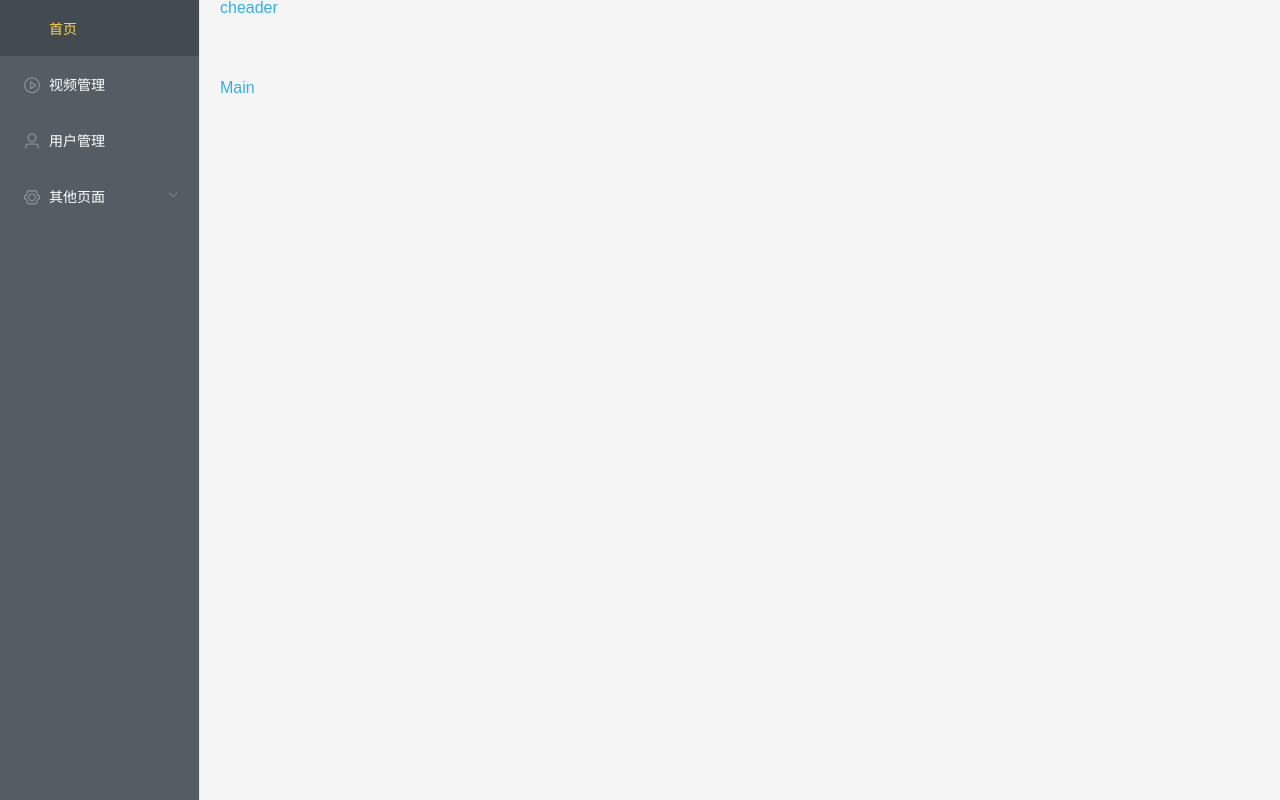
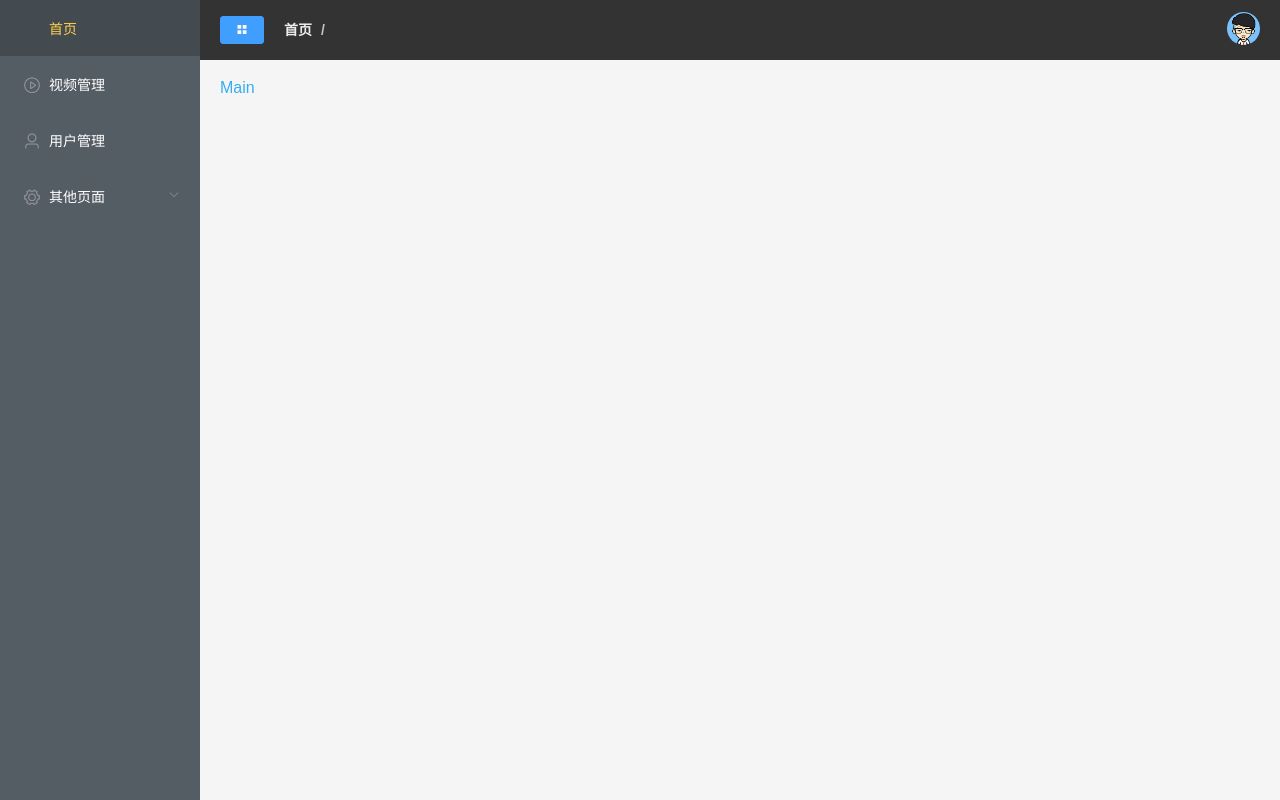
Before and after one commit to Ctrl30/vue-manage-system, a Vue app: page /#/ in a window 1280 px wide. Built offline with nearby package versions, Linux system fonts and the light colour scheme.

Commit message:
添加面包屑

```diff
--- a/src/components/ComponentAside.vue
+++ b/src/components/ComponentAside.vue
@@ -12,6 +12,7 @@
       :index="item.path"
       v-for="(item, index) in noChildren"
       :key="index"
+      @click="clickMenu(item)"
     >
       <i :class="'el-icon-' + item.icon"></i>
       <span slot="title">{{ item.label }}</span>
@@ -31,6 +32,7 @@
           :index="child.path"
           v-for="(child, subindex) in item.children"
           :key="subindex"
+          @click="clickMenu(child)"
           >{{ child.label }}</el-menu-item
         >
       </el-menu-item-group>
@@ -84,6 +86,12 @@ export default {
         }
       ]
     };
+  },
+  methods: {
+    clickMenu(item) {
+      console.log("item", item);
+      this.$store.commit("selectMenu", item);
+    }
   }
 };
 </script>
@@ -91,5 +99,6 @@ export default {
 <style lang="scss" scoped>
 .el-menu {
   height: 100%;
+  border: none;
 }
 </style>
--- a/src/components/ComponentHeader.vue
+++ b/src/components/ComponentHeader.vue
@@ -1,9 +1,68 @@
 <template>
-  <div>cheader</div>
+  <header>
+    <div class="l-content">
+      <el-button type="primary" icon="el-icon-menu" size="mini"></el-button>
+      <el-breadcrumb separator="/">
+        <el-breadcrumb-item :to="{ path: '/' }">首页</el-breadcrumb-item>
+        <el-breadcrumb-item
+          ><a href="/">{{ current.label }}</a></el-breadcrumb-item
+        >
+      </el-breadcrumb>
+    </div>
+    <div class="r-content">
+      <el-dropdown>
+        <span class="el-dropdown-link">
+          <img :src="userImg" alt="" srcset="" class="userImg" />
+        </span>
+        <el-dropdown-menu slot="dropdown">
+          <el-dropdown-item icon="el-icon-setting">个人中心</el-dropdown-item>
+          <el-dropdown-item icon="el-icon-circle-close">退出</el-dropdown-item>
+        </el-dropdown-menu>
+      </el-dropdown>
+    </div>
+  </header>
 </template>
 
 <script>
-export default {};
+import { mapState } from "vuex";
+export default {
+  computed: {
+    ...mapState({
+      current: state => state.tab.currentMenu
+    })
+  },
+  data() {
+    return {
+      userImg: require("../assets/images/user.png")
+    };
+  }
+};
 </script>
 
-<style lang="scss" scoped></style>
+<style lang="scss" scoped>
+header {
+  display: flex;
+  align-items: center;
+  height: 100%;
+  justify-content: space-between;
+}
+.l-content {
+  .el-button {
+    margin-right: 20px;
+  }
+  display: flex;
+  align-items: center;
+}
+.r-content {
+  .userImg {
+    width: 33px;
+    border-radius: 50%;
+  }
+}
+</style>
+<style>
+.el-breadcrumb__inner a,
+.el-breadcrumb__inner.is-link {
+  color: #ececec;
+}
+</style>
--- a/src/store/index.js
+++ b/src/store/index.js
@@ -1,5 +1,6 @@
 import Vue from "vue";
 import Vuex from "vuex";
+import tab from "./tab";
 
 Vue.use(Vuex);
 
@@ -7,5 +8,7 @@ export default new Vuex.Store({
   state: {},
   mutations: {},
   actions: {},
-  modules: {}
+  modules: {
+    tab
+  }
 });
--- /dev/null
+++ b/src/store/tab.js
@@ -0,0 +1,12 @@
+export default {
+  state: {
+    menu: [],
+    currentMenu: {}
+  },
+  mutations: {
+    selectMenu(state, val) {
+      console.log("mutations");
+      state.currentMenu = val;
+    }
+  }
+};
--- a/src/views/Main.vue
+++ b/src/views/Main.vue
@@ -23,4 +23,8 @@ export default {
 };
 </script>
 
-<style lang="scss" scoped></style>
+<style lang="scss" scoped>
+.el-header {
+  background-color: #333;
+}
+</style>
```
Also changed, not shown: src/assets/images/user-default.png (added), src/assets/images/user.png (added).
